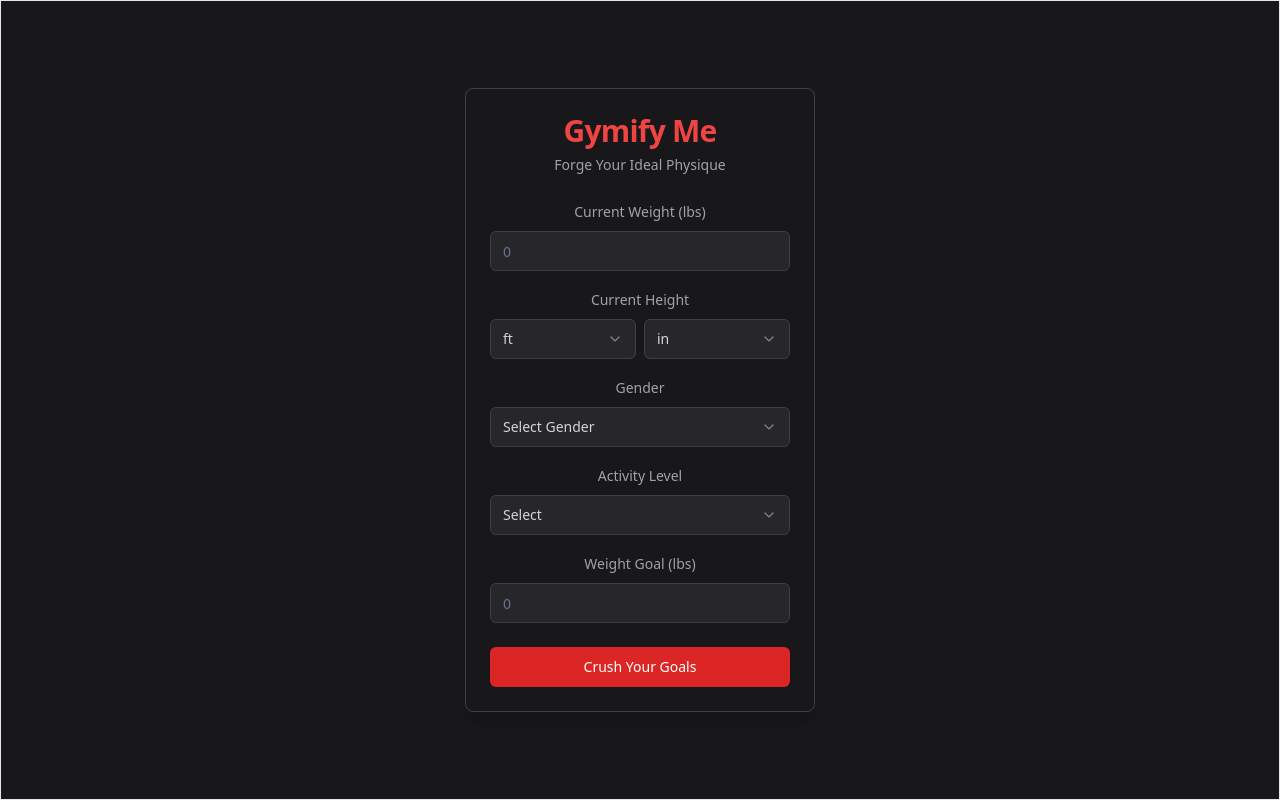
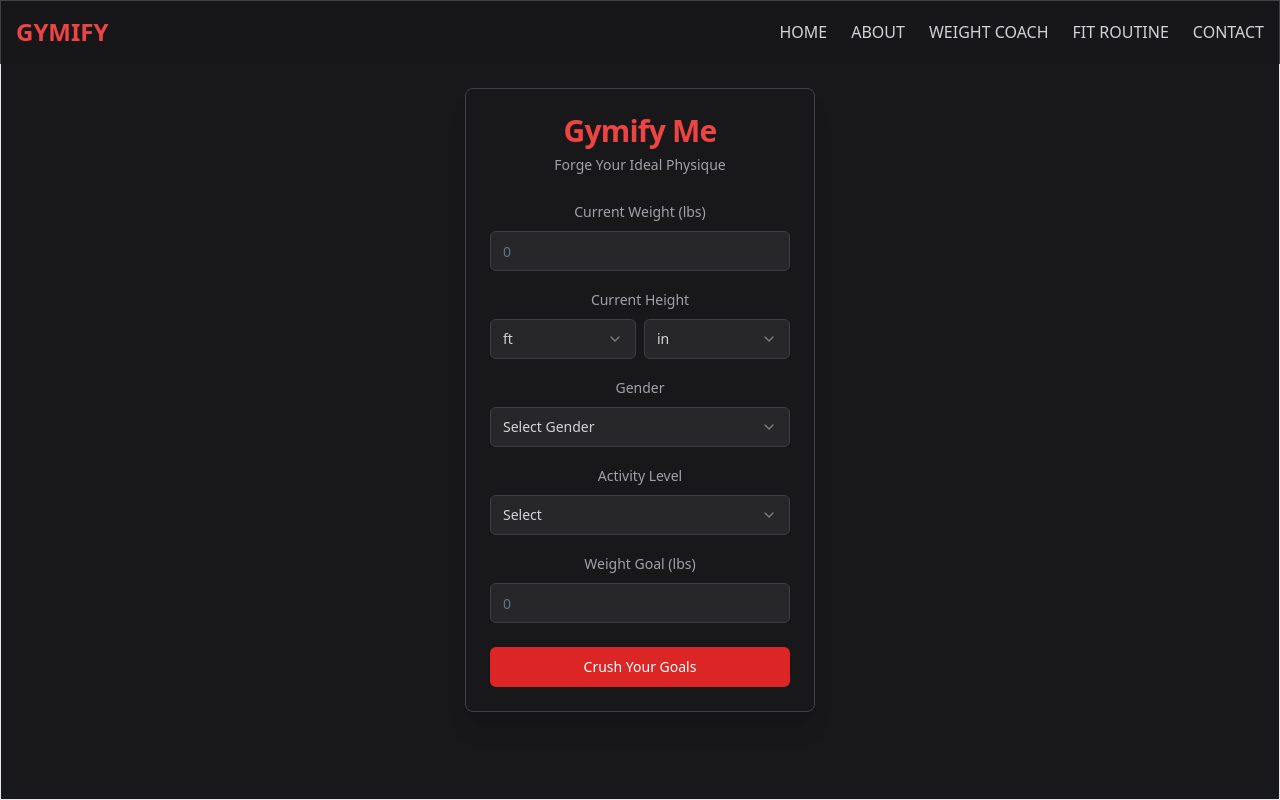
Before and after one commit to ImMiguelP/gymify-me, a Next.js app: page / in a window 1280 px wide. Built offline with nearby package versions, Linux system fonts and the light colour scheme.

Commit message:
feat: add navbar to page

```diff
--- a/src/app/layout.tsx
+++ b/src/app/layout.tsx
@@ -2,6 +2,7 @@ import type { Metadata } from "next";
 import { Inter as FontSans } from "next/font/google";
 import "./globals.css";
 import { cn } from "@/lib/utils";
+import Navbar from "@/components/Nav";
 
 const fontSans = FontSans({
   subsets: ["latin"],
@@ -22,10 +23,11 @@ export default function RootLayout({
     <html lang="en">
       <body
         className={cn(
-          "min-h-screen bg-background font-sans antialiased",
+          "min-h-screen bg-zinc-900 font-sans antialiased",
           fontSans.variable
         )}
       >
+        <Navbar />
         {children}{" "}
       </body>
     </html>
--- /dev/null
+++ b/src/components/Nav.tsx
@@ -0,0 +1,34 @@
+"use client";
+import * as React from "react";
+import Link from "next/link";
+
+const navLinks = [
+  { href: "/", label: "Home" },
+  { href: "/about", label: "About" },
+  { href: "/weight-coach", label: "Weight Coach" },
+  { href: "/fit-routine", label: "Fit Routine" },
+  { href: "/contact", label: "Contact" },
+];
+
+const Navbar = () => {
+  return (
+    <nav className="fixed top-0 left-0 right-0 bg-zinc-900 bg-opacity-80 text-zinc-300 z-10">
+      <div className="container mx-auto px-4">
+        <div className="flex justify-between items-center py-4">
+          <Link href="/" className="text-2xl font-bold text-red-500">GYMIFY</Link>
+          <ul className="flex space-x-6">
+            {navLinks.map((link) => (
+              <li key={link.href}>
+                <Link href={link.href} className="hover:text-red-500 transition-colors uppercase">
+                  {link.label}
+                </Link>
+              </li>
+            ))}
+          </ul>
+        </div>
+      </div>
+    </nav>
+  );
+};
+
+export default Navbar;
```
